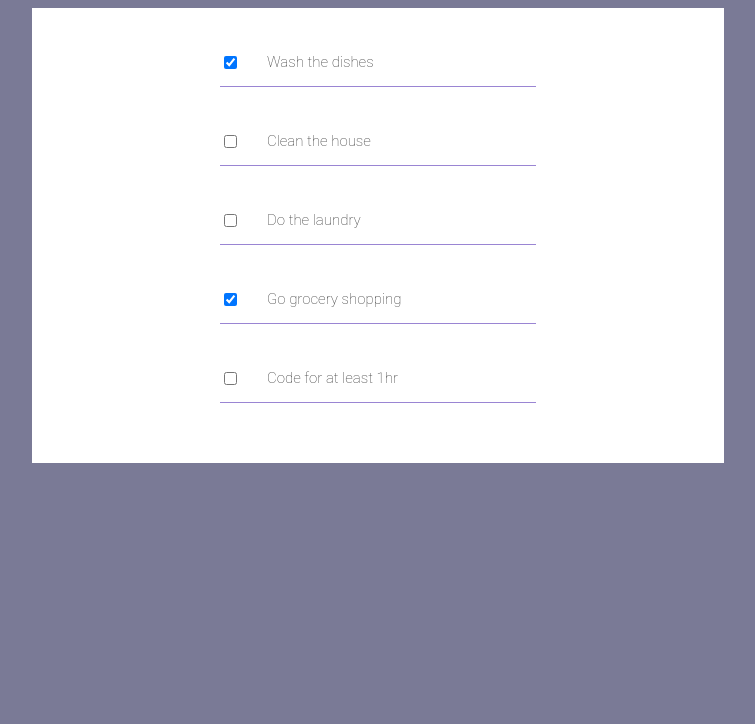
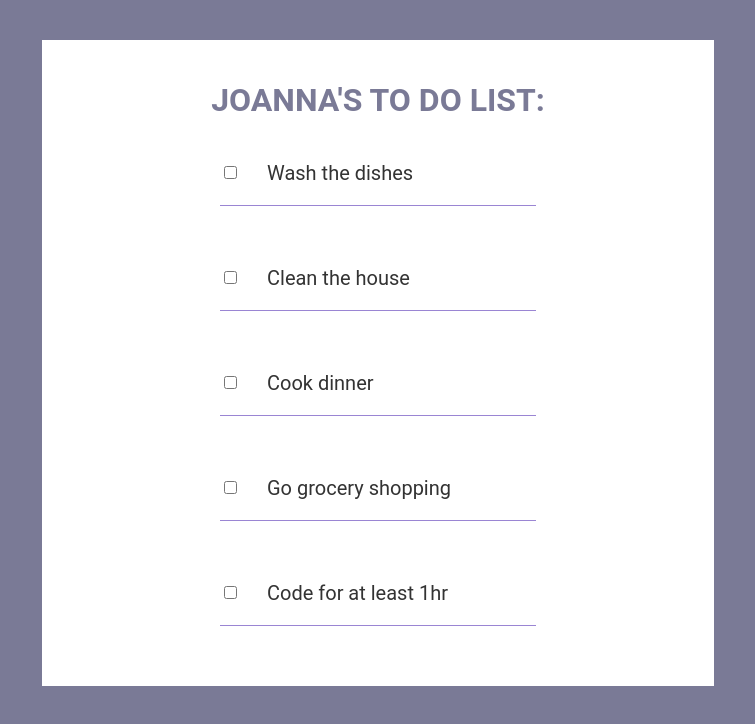
Before and after one commit to joanterm/To-Do-List-With-React-, a React (Create React App) app: page / in a window 1280 px wide. Shown: the top 724 px of the page, without its empty margins (262-1017 px from the left). Built offline with nearby package versions, Linux system fonts and the light colour scheme.

Commit message:
Styled completed todo items

```diff
--- a/src/App.css
+++ b/src/App.css
@@ -5,23 +5,23 @@ body {
 .todo-list {
     background-color: rgb(255, 255, 255);
     margin: auto;
-    width: 50%;
+    margin-top: 40px;
+    max-width: 50%;
     display: flex;
     flex-direction: column;
     align-items: center;
-    padding: 30px;
+    padding: 20px;
 }
 
 .todo-item {
     display: flex;
     justify-content: flex-start;
     align-items: center;
-    margin-bottom: 30px;
+    margin-bottom: 40px;
     width: 50%;
     border-bottom: 1px solid #9a85d3;
     font-family: Roboto, sans-serif;
-    font-weight: 100;
-    font-size: 15px;
+    font-size: 20px;
     color: #333333;
 }
 
@@ -33,3 +33,11 @@ input[type=checkbox]{
 input[type=checkbox]:focus {
     outline: 0;
 }
+
+
+
+.name {
+    font-family: Roboto, sans-serif;
+    color:rgb(122, 122, 150);
+    text-transform: uppercase;
+}
--- a/src/App.js
+++ b/src/App.js
@@ -1,20 +1,9 @@
 import React from "react"
 import './App.css';
-//imported components:
+//Imported components:
 import TodoItem from './components/TodoItem'
 import todoData from './components/TodoData'
 
-
-// const App = () => {
-
-//   const todoComponents = todoData.map(item => <TodoItem key={item.id} completed={item.completed} dataText={item.text}/>)
-
-//   return(
-    // <div className="todo-list">
-    //   {todoComponents}
-    // </div>
-//   )
-// }
 class App extends React.Component {
   constructor() {
     super()
@@ -41,9 +30,11 @@ class App extends React.Component {
   }
 
   render() {
+
     const todoComponents = this.state.todos.map(item => <TodoItem key={item.id} item={item} handleChange={this.handleChange}/>)
     return(
       <div className="todo-list">
+        <h1 className="name">Joanna's To Do List:</h1>
         {todoComponents}
       </div>
     )
--- a/src/components/TodoData.js
+++ b/src/components/TodoData.js
@@ -2,7 +2,7 @@ const todoData = [
     {
         id: 1,
         text: "Wash the dishes",
-        completed: true
+        completed: false
     },
     {
         id: 2,
@@ -11,13 +11,13 @@ const todoData = [
     },
     {
         id: 3,
-        text: "Do the laundry",
+        text: "Cook dinner",
         completed: false
     },
     {
         id: 4,
         text: "Go grocery shopping",
-        completed: true
+        completed: false
     },
     {
         id: 5,
--- a/src/components/TodoItem.js
+++ b/src/components/TodoItem.js
@@ -2,15 +2,18 @@ import React from "react"
 
 
 const TodoItem = (props) => {
+    const completedTaskStyle = {
+        textDecoration: "line-through",
+        color: "#cdcdcd",
+    }
     return (
         <div className="todo-item">
-            {/* the below code + property of checked will ensure that once the box is checked, it will be marked as completed and cannot be unchecked */}
             <input
                 type="checkbox"
                 checked={props.item.completed}
                 onChange={() => props.handleChange(props.item.id)}
             />
-            <p className="input-style">{props.item.text}</p>
+            <p style={props.item.completed ? completedTaskStyle : null}>{props.item.text}</p>
         </div>
 
     )
```
